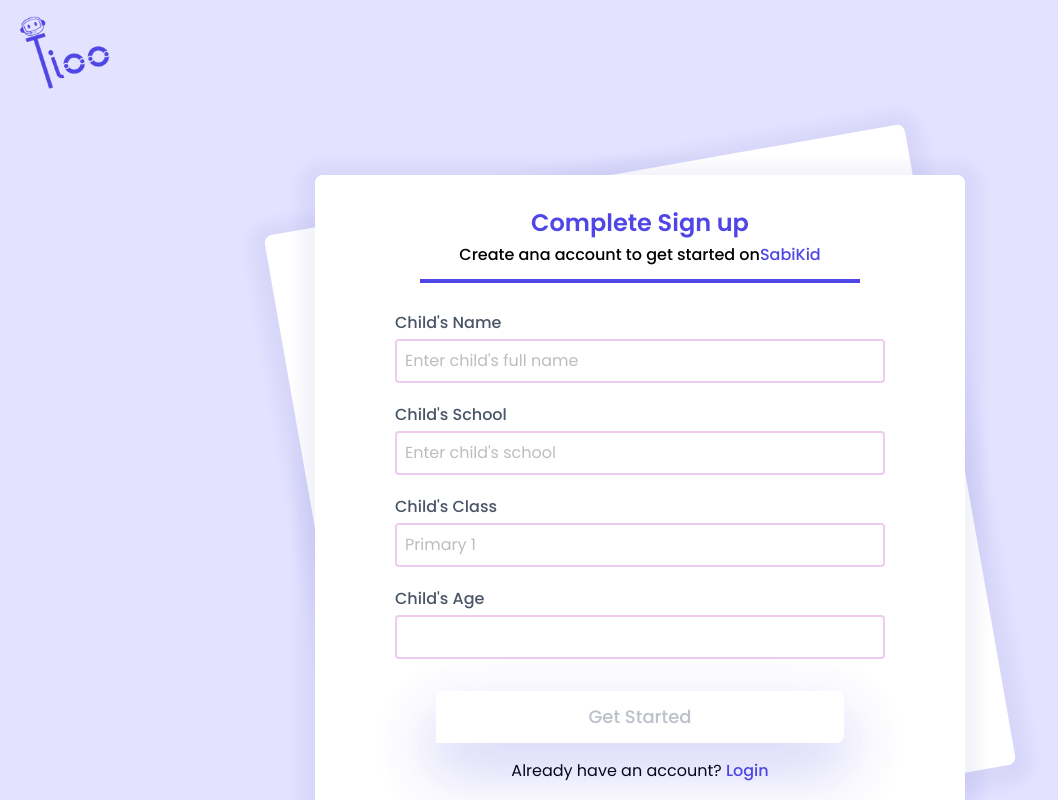
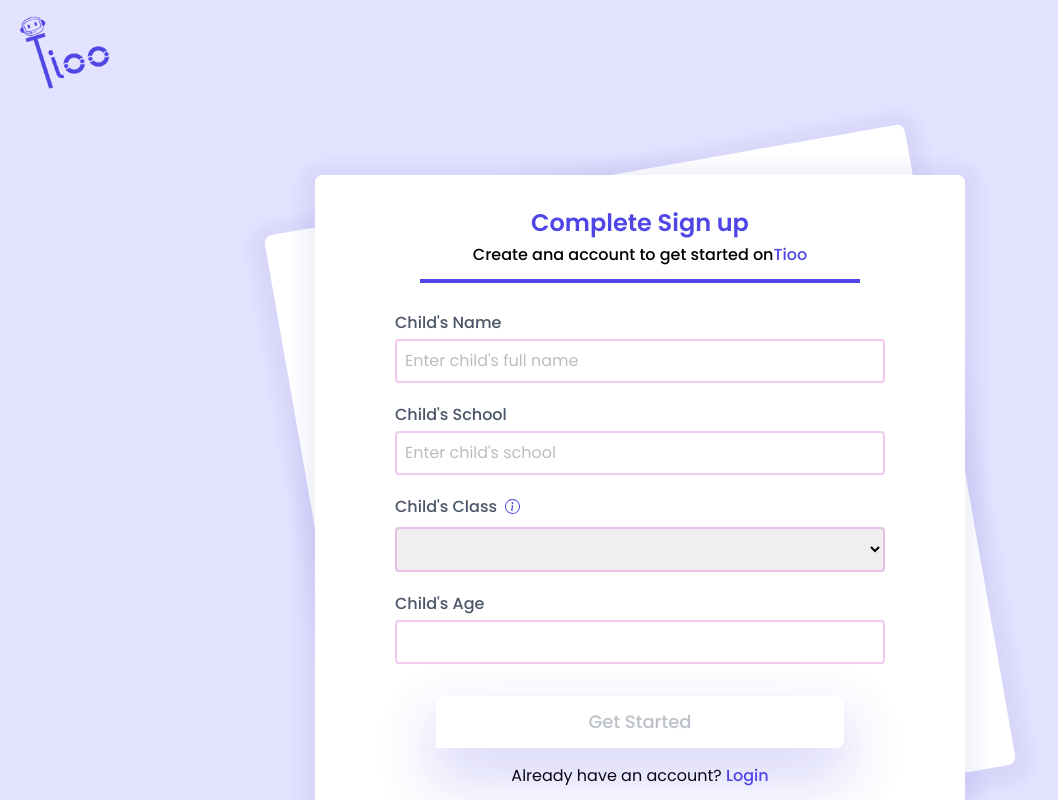
Before and after one commit to debug-evenstar/TiooLandingPage, a React (Create React App) app: page /parent-complete in a window 1280 px wide. Shown: the whole page, without its empty margins (0-1058 px from the left). Built offline with nearby package versions, Linux system fonts and the light colour scheme; a web font is replaced by a local one.

Commit message:
changes on complete parent signup

```diff
--- a/src/pages/auth/SignupIndex.tsx
+++ b/src/pages/auth/SignupIndex.tsx
@@ -13,7 +13,7 @@ const SignupIndex = () => {
   const userTypes = [
     {
       name: "School",
-      desc: "Educationaal Institution",
+      desc: "Educational Institution",
       id: "1",
       route: "school",
     },
--- a/src/pages/auth/freelancer/Signup.tsx
+++ b/src/pages/auth/freelancer/Signup.tsx
@@ -64,7 +64,7 @@ const FreelanceSignupScreen = () => {
             <p className="mt-1 fw-500">
               Create an account to get started on
               <Link to={"/"} className="text-primary pl-1">
-                SabiKid
+                Tioo
               </Link>
             </p>
           </div>
--- a/src/pages/auth/parent/CompleteSigup.tsx
+++ b/src/pages/auth/parent/CompleteSigup.tsx
@@ -8,9 +8,12 @@ import { HashSpinner } from "../../../components/Ui/Loading";
 import { toast } from "react-toastify";
 import { useLazyCompleteRegisterParentQuery } from "../../../services/api/authSlice";
 import { useAppSelector } from "../../../redux/store";
+import dropdown from '../../../images/drop.svg'
+import { BsInfoCircle } from "react-icons/bs";
 
 const ParentCompleteSignupScreen = () => {
   const [isBusy, setIsBusy] = useState(false)
+  const [toolTip, setTooltip] = useState(false);
   const navigate = useNavigate()
   const [complete] = useLazyCompleteRegisterParentQuery()
   const savedData = useAppSelector((state) => state.user.otp)
@@ -58,7 +61,7 @@ const ParentCompleteSignupScreen = () => {
             <p className="mt-1 fw-500">
               Create ana account to get started on
               <Link to={"/"} className="text-primary">
-                SabiKid
+                Tioo
               </Link>
             </p>
           </div>
@@ -108,7 +111,19 @@ const ParentCompleteSignupScreen = () => {
                   )}
                 />
               </div>
-              <div className="mt-5">
+              <div className="mt-5 relative">
+                  {
+                    toolTip && <div className="bg-[#4F46E5] w-[240px] lg:w-[280px] text-center absolute left-2 lg:-left-2 -top-[60px] text-white px-2 py-2 rounded-lg">
+                    <p className="fs-300">Your child&apos;s class should align with the Grade 1-12 naming convention</p>
+                    <img
+                      src={dropdown}
+                      alt="pointer"
+                      className="w-12 absolute -bottom-[25px] left-[35%]"
+                    />
+                  </div>
+                  }
+                  <BsInfoCircle className="fs-500 text-[#4F46E5] top-[4px] absolute left-[110px] cursor-pointer" onMouseEnter={() => setTooltip(true)} onMouseLeave={() => setTooltip(false)} onClick={() => setTooltip(!toolTip)}/>
+                  <label className="text-[#4A5568] mb-2 fw-500 block">Child&apos;s Class</label>
                 <Controller
                   name="class"
                   control={control}
@@ -119,14 +134,23 @@ const ParentCompleteSignupScreen = () => {
                     },
                   }}
                   render={({ field }) => (
-                    <TextInput
-                      label="Child&apos;s Class"
-                      labelClassName="text-[#4A5568] mb-2 fw-500"
-                      placeholder="Primary 1"
-                      error={errors.class?.message}
-                      type={InputType.text}
-                      {...field}
-                    />
+                    // <TextInput
+                    //   label="Child&apos;s Class"
+                    //   labelClassName="text-[#4A5568] mb-2 fw-500"
+                    //   placeholder="Primary 1"
+                    //   error={errors.class?.message}
+                    //   type={InputType.text}
+                    //   {...field}
+                    // />
+                    <select className="w-full p-2 outline-none border-2 border-[#DA70D65E] rounded-[4px]" {...field}>
+                      <option></option>
+                      <option value={'Grade 1'}>Grade 1</option>
+                      <option value={'Grade 2'}>Grade 2</option>
+                      <option value={'Grade 3'}>Grade 3</option>
+                      <option value={'Grade 4'}>Grade 4</option>
+                      <option value={'Grade 5'}>Grade 5</option>
+                      <option value={'Grade 6'}>Grade 6</option>
+                    </select>
                   )}
                 />
               </div>
--- a/src/pages/auth/parent/Signup.tsx
+++ b/src/pages/auth/parent/Signup.tsx
@@ -70,7 +70,7 @@ const ParentSignupScreen = () => {
             <p className="mt-1 fw-500">
               Create an account to get started on
               <Link to={"/"} className="text-primary pl-1">
-                SabiKid
+                Tioo
               </Link>
             </p>
           </div>
--- a/src/pages/auth/school/Signup.tsx
+++ b/src/pages/auth/school/Signup.tsx
@@ -64,7 +64,7 @@ const SchoolSignup = () => {
             <p className="mt-1 fw-500">
               Create an account to get started on
               <Link to={"/"} className="text-primary pl-1">
-                SabiKid
+                Tioo
               </Link>
             </p>
           </div>
--- a/src/pages/auth/student/Signup.tsx
+++ b/src/pages/auth/student/Signup.tsx
@@ -145,7 +145,7 @@ const StudentSignup = () => {
           <p className="mt-1 fw-500">
             Create an account to get started on
             <Link to={"/"} className="text-primary pl-1">
-              SabiKid
+              Tioo
             </Link>
           </p>
         </div>
--- a/src/pages/auth/teacher/Signup.tsx
+++ b/src/pages/auth/teacher/Signup.tsx
@@ -146,7 +146,7 @@ const TeacherSignup = () => {
           <p className="mt-1 fw-500">
             Create an account to get started on
             <Link to={"/"} className="text-primary pl-1">
-              SabiKid
+              Tioo
             </Link>
           </p>
         </div>
```
Also changed, not shown: src/images/drop.svg (added).
